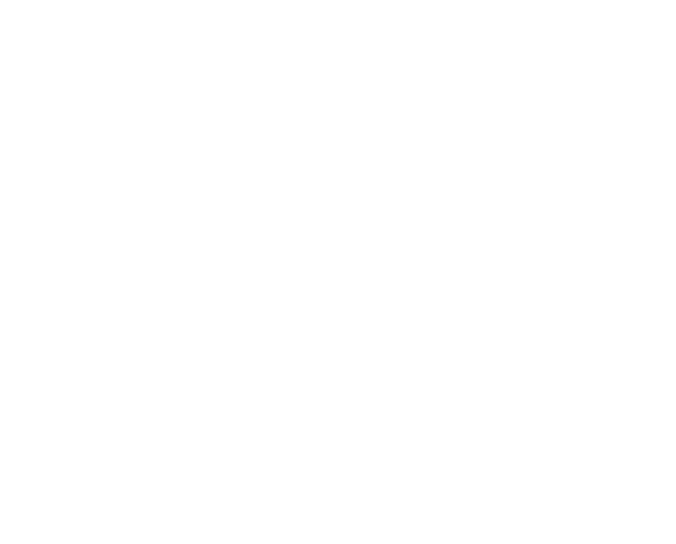
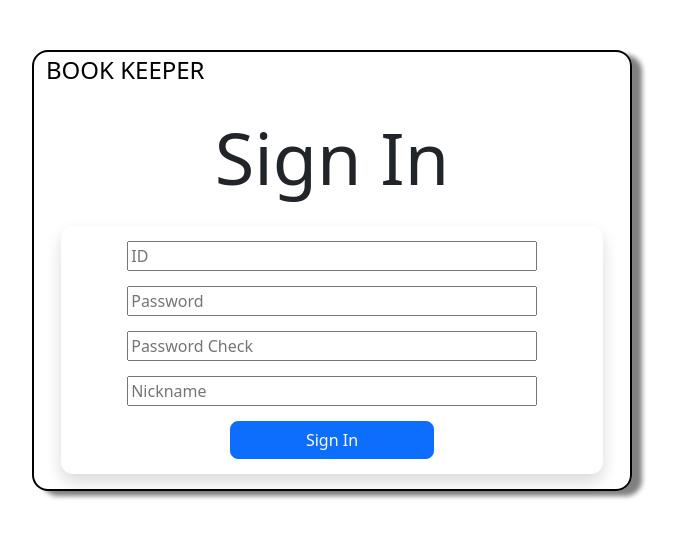
Before and after one commit to PolkaDot31361/VSCWorkSpace, a plain HTML site: page Bookkeeping/signIn.html in a window 1280 px wide. Shown: the whole page, without its empty margins (308-984 px from the left). Drawn offline with Linux system fonts and the light colour scheme.

Commit message:
Sign In Page
Sign in page and more

```diff
--- a/Bookkeeping/index.html
+++ b/Bookkeeping/index.html
@@ -6,8 +6,13 @@
     <meta name="viewport" content="width=device-width, initial-scale=1.0">
     <title>Index</title>
     <link rel="stylesheet" href="../resources/css/bootstrap.css">
+    <script type="text/javascript" src="../resources/js/jquery-3.6.0.js"></script>
+    <script type="text/javascript">
+        function signIn(){
+            location.href = "signIn.html";
+        }
+    </script>
     <style>
-
        body{
             margin : 0 auto;
             width: 600px;
@@ -24,7 +29,7 @@
             margin :50px;
             text-align: center;
             box-shadow: 10px 5px 5px grey;
-            height: max-content;
+            border: 2px solid black;
         }
         td{
             padding:10px;
@@ -54,7 +59,6 @@
                         </td>
                     </tr>
                     <tr>
-
                         <td>
                             <input type="password" placeholder="Password" class="input-size">
                         </td>
@@ -66,7 +70,7 @@
                     </tr>
                     <tr>
                         <td >
-                            <input type="button" value="Sign In" class="btn btn-primary">
+                            <input type="button" value="Sign In" class="btn btn-primary" onclick="signIn()">
                         </td>
                     </tr>
 
--- a/Bookkeeping/signIn.html
+++ b/Bookkeeping/signIn.html
@@ -0,0 +1,96 @@
+<!DOCTYPE html>
+<html lang="en">
+<head>
+    <meta charset="UTF-8">
+    <meta http-equiv="X-UA-Compatible" content="IE=edge">
+    <meta name="viewport" content="width=device-width, initial-scale=1.0">
+    <link rel="stylesheet" href="../resources/css/bootstrap.css">
+    <style type="text/css">
+        body{
+            margin : 50px auto;
+            width: 600px;
+            border-radius: 1rem;
+            border : solid black 2px;
+            box-shadow: 10px 5px 5px grey;
+        }
+        .btn{
+            border-radius: 0.5rem;
+            width:40%;
+
+        }
+        .large{
+            font-size: 4.5rem;
+        }
+        .box{
+            display: flex;
+            justify-content: center;
+            align-items: center;
+            margin: 15px;
+        }
+        .break {
+            flex-basis: 100%;
+            height: 0;
+        }
+        td{
+            padding: 10px;
+        }
+        a{
+            text-decoration: none;
+            font-size: 1.5rem;
+            color: black;
+        }
+        .shadow{
+            border-radius: 0.75rem;
+            box-shadow: 5px 5px azure;
+        }
+        table{
+            display: block;
+            width: 100%;
+            border : 2px solid black;
+        }
+        form{
+            width : 100%;
+        }
+        .input-control{
+            width : 80%;
+            transition: border-color 0.15s ease-in-out, box-shadow 0.15s ease-in-out;
+            transition-property: border-color, box-shadow;
+            transition-duration: 0.15s, 0.15s;
+            transition-timing-function: ease-in-out, ease-in-out;
+            transition-delay: 0s, 0s;
+        }
+    </style>
+    <script type="text/javascript" src="../resources/js/jquery-3.6.0.js"></script>
+    <script type="text/javascript">
+
+    </script>
+    <title>Sign In</title>
+</head>
+<body>
+    <div class="container">
+        <a href="index.html">BOOK KEEPER</a>
+        <div class="box">
+            <span class="large">Sign In</span>
+        </div>
+        <div class="box shadow">
+            <form>
+                <div class="box ">
+                    <input type="text" placeholder="ID" class="input-control">
+                </div>
+                <div class="box ">
+                    <input type="password" placeholder="Password" class="input-control">
+                </div>
+                <div class="box ">
+                    <input type="password" placeholder="Password Check" class="input-control">
+                </div>
+                <div class="box ">
+                    <input type="text" placeholder="Nickname" class="input-control">
+                </div>
+                <div class="box">
+                    <input type="submit" value="Sign In" class="btn btn-primary" >
+                </div>
+            </form>
+        </div>
+    </div>
+</body>
+</html>
```
Also changed, not shown: Bookkeeping/myRecords.html (added).
